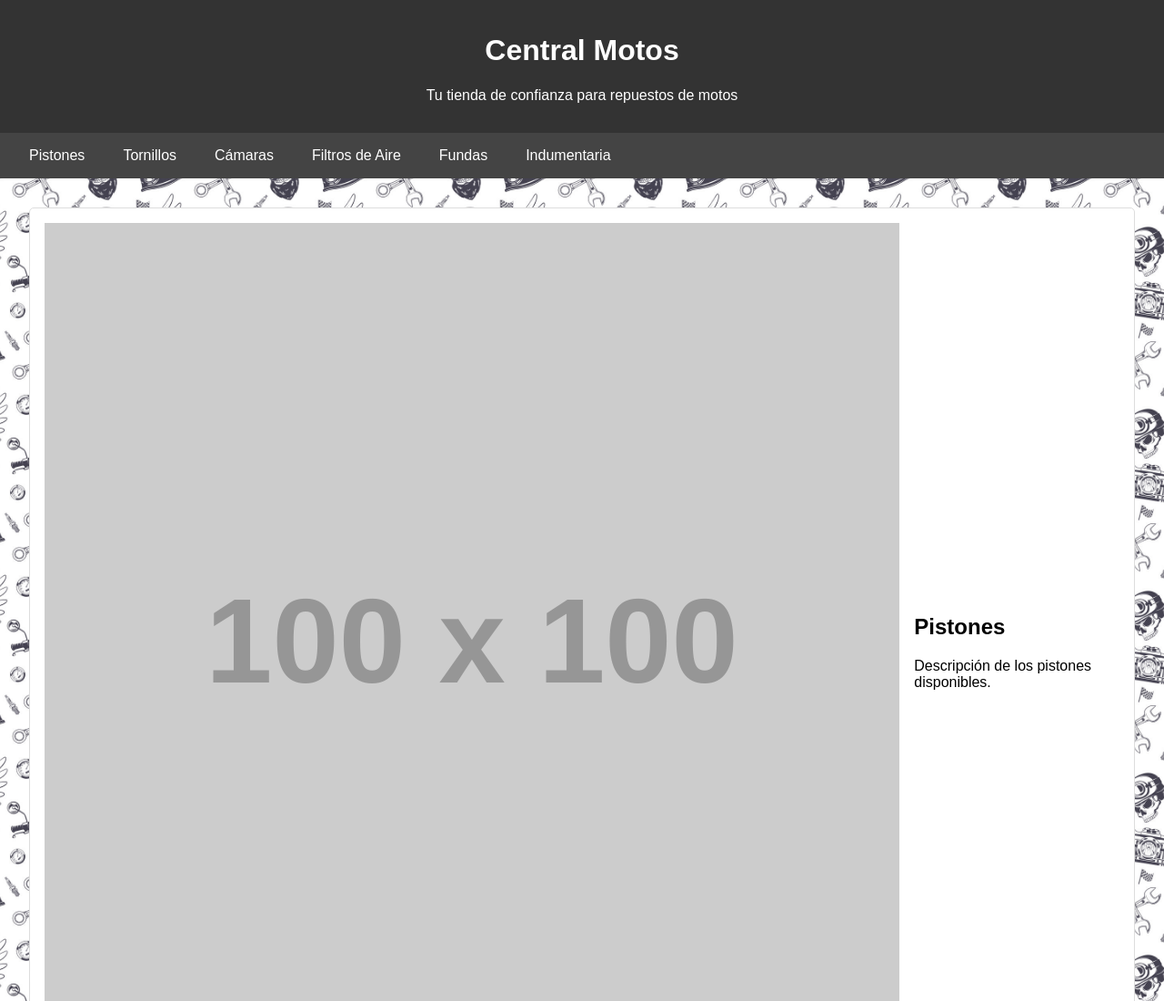
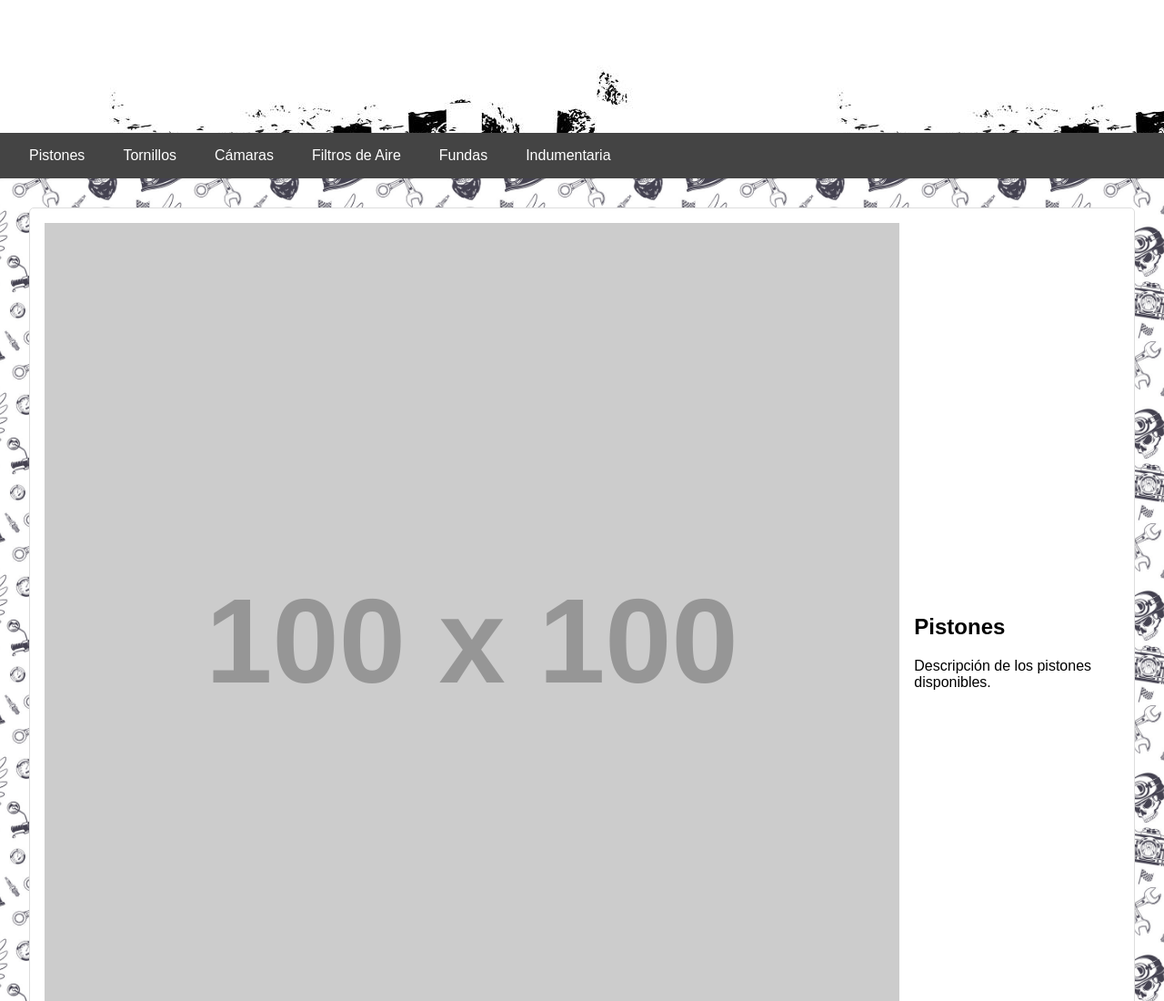
Before and after one commit to SHOP2034/ZONAMOTOS, a plain HTML site: page index.html in a window 1280 px wide. Shown: the top 1100 px of the page at 91% size. Drawn offline with Linux system fonts and the light colour scheme; placeholder pictures from the web are drawn by us.

Commit message:
Add files via upload

```diff
--- a/index.html
+++ b/index.html
@@ -4,7 +4,7 @@
     <meta charset="UTF-8">
     <meta name="viewport" content="width=device-width, initial-scale=1.0">
     <meta name="description" content="Venta de repuestos de moto: pistones, tornillos, cámaras, filtros de aire y fundas para motos. ¡Encuentra todo lo que necesitas para tu motocicleta!">
-    <title>Central Motos - Repuestos para Motos</title>
+    <title>Zona Motos - Repuestos para Motos</title>
     <style>
         body {
             font-family: Arial, sans-serif;
@@ -30,6 +30,7 @@
             color: white;
             padding: 1rem 0;
             text-align: center;
+            background-image: url('fondobandera.jpg') ;
         }
 
         nav {
@@ -148,7 +149,7 @@ nav a:hover {
 </head>
 <body>
     <header>
-        <h1>Central Motos</h1>
+        <h1>Zona Motos</h1>
         <p>Tu tienda de confianza para repuestos de motos</p>
     </header>
 
```
